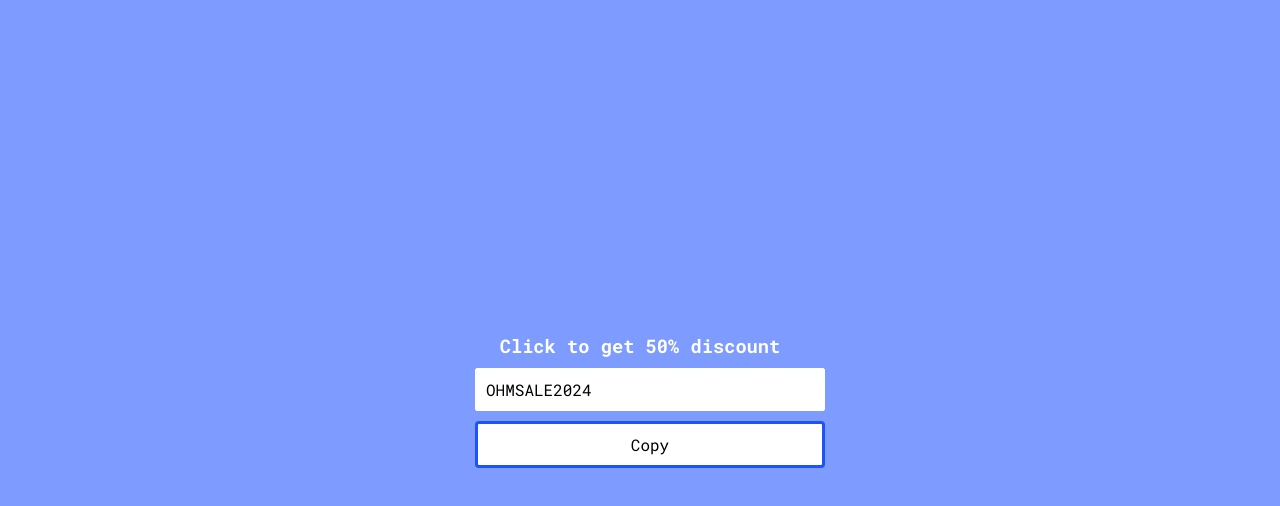
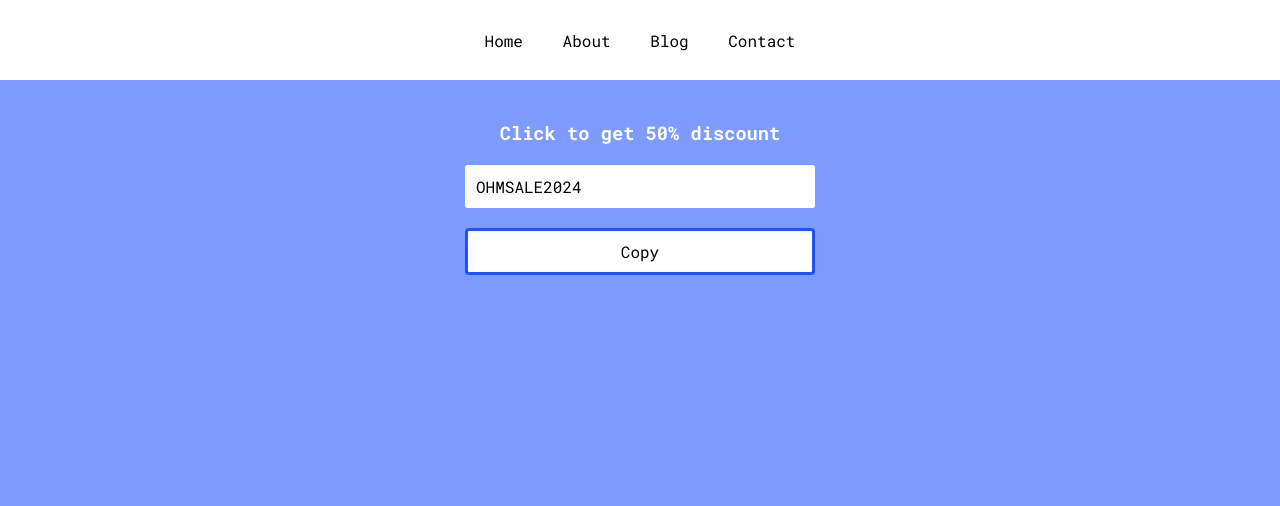
Before and after one commit to Kittiphop0hm/LearnjavaScript, a plain HTML site: page kongRuksiam/myProject1/clickToCopy/index.html in a window 1280 px wide. Drawn offline with Linux system fonts and the light colour scheme.

Commit message:
add navbar in click to copy

```diff
--- a/kongRuksiam/myProject1/clickToCopy/index.html
+++ b/kongRuksiam/myProject1/clickToCopy/index.html
@@ -14,6 +14,14 @@
     <link rel="stylesheet" href="./style.css" />
   </head>
   <body>
+    <div class="navbar">
+      <div class="nav-content">
+        <a href="">Home</a>
+        <a href="">About</a>
+        <a href="">Blog</a>
+        <a href="">Contact</a>
+      </div>
+    </div>
     <div class="container">
       <h3>Click to get 50% discount</h3>
       <input type="text" class="coupon" value="OHMSALE2024" />
--- a/kongRuksiam/myProject1/clickToCopy/style.css
+++ b/kongRuksiam/myProject1/clickToCopy/style.css
@@ -9,15 +9,45 @@
 
 body {
   background-color: rgb(126, 156, 255);
+}
+
+/* navbar */
+.navbar {
+  width: 100%;
+  height: 10vh;
+  background-color: white;
+  display: flex;
+  justify-content: center;
+  align-items: center;
+}
+
+.nav-content {
+  padding: 10px;
+  margin: 5px;
+}
+
+.nav-content a {
+  text-decoration: none;
+  padding: 10px;
+  margin: 5px;
+  color: black;
+  transition: 0.3s;
+}
+
+.nav-content a:hover {
+  color: rgb(126, 156, 255);
+  font-weight: 500;
+  border-bottom: 1px solid rgb(126, 156, 255);
+}
+
+/* container */
+.container {
   display: flex;
   flex-direction: column;
   align-items: center;
   justify-content: center;
-  min-height: 100vh;
+
   margin: 0;
-}
-
-.container {
   margin: 30px auto;
   width: 350px;
 }
@@ -52,6 +82,6 @@ input[type="text"] {
 }
 
 .btn:hover {
-    color: white;
-    background-color: rgb(31, 82, 250);
+  color: white;
+  background-color: rgb(31, 82, 250);
 }
```
